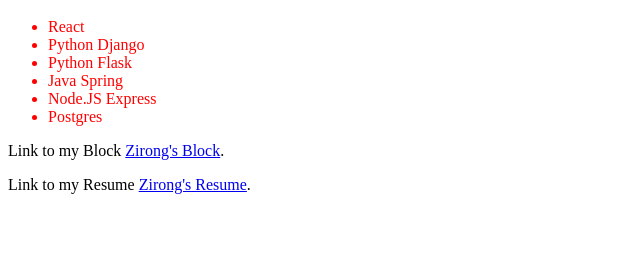
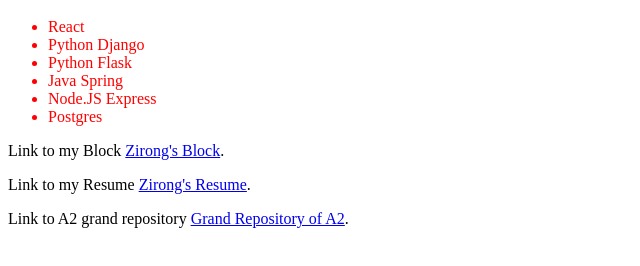
Before and after one commit to zwang190/zwang190.github.io, a plain HTML site: page index.html in a window 1280 px wide. Shown: the part 48-314 px from the top of the page, without its empty margins (0-640 px from the left). Drawn offline with Linux system fonts and the light colour scheme.

Commit message:
add link to A2.

```diff
--- a/index.html
+++ b/index.html
@@ -18,3 +18,7 @@
 <p>Link to my Resume
 <a href="Resume_Zirong_Wang.pdf">Zirong's Resume</a>.
 </p>
+
+<p>Link to A2 grand repository
+  <a href="https://bl.ocks.org/zwang190/bd6f7793c6c186e719337db11e0aa430">Grand Repository of A2</a>.
+</p>
```
